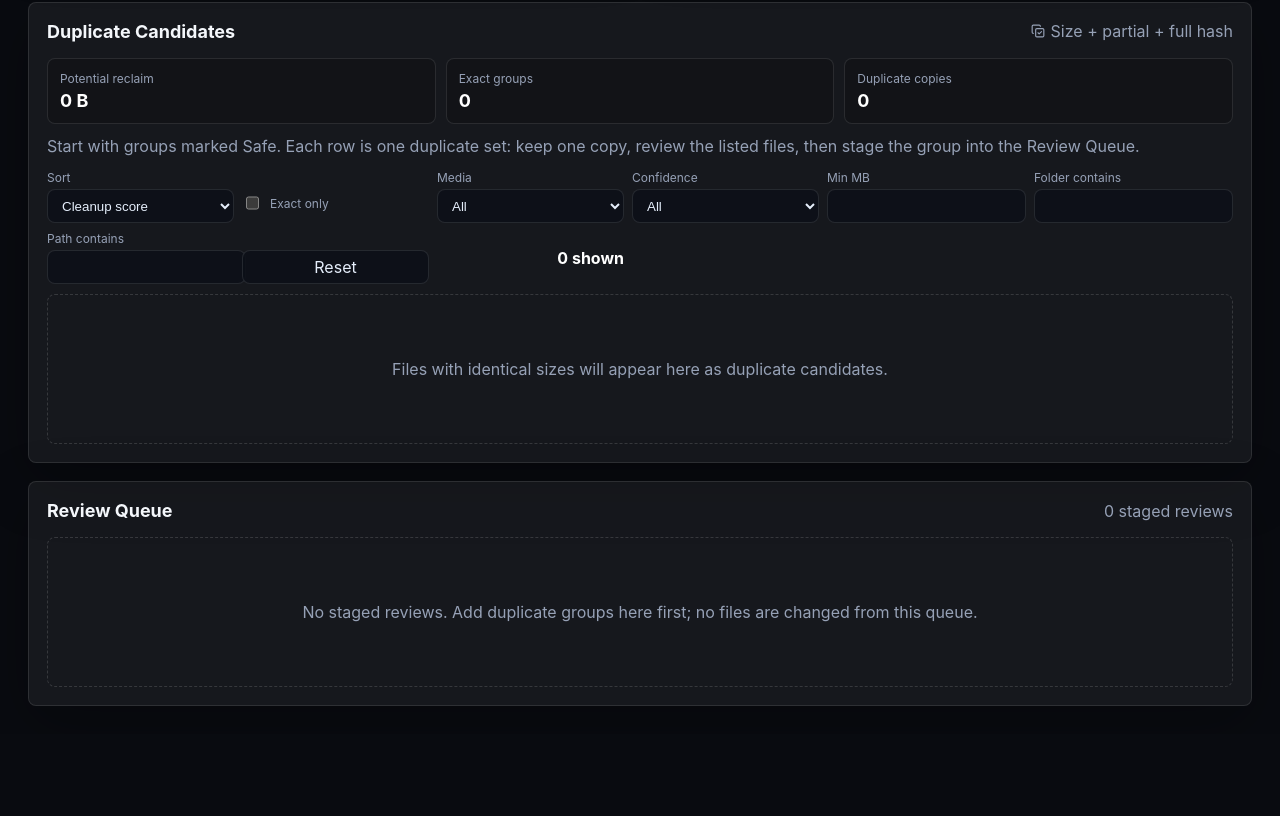
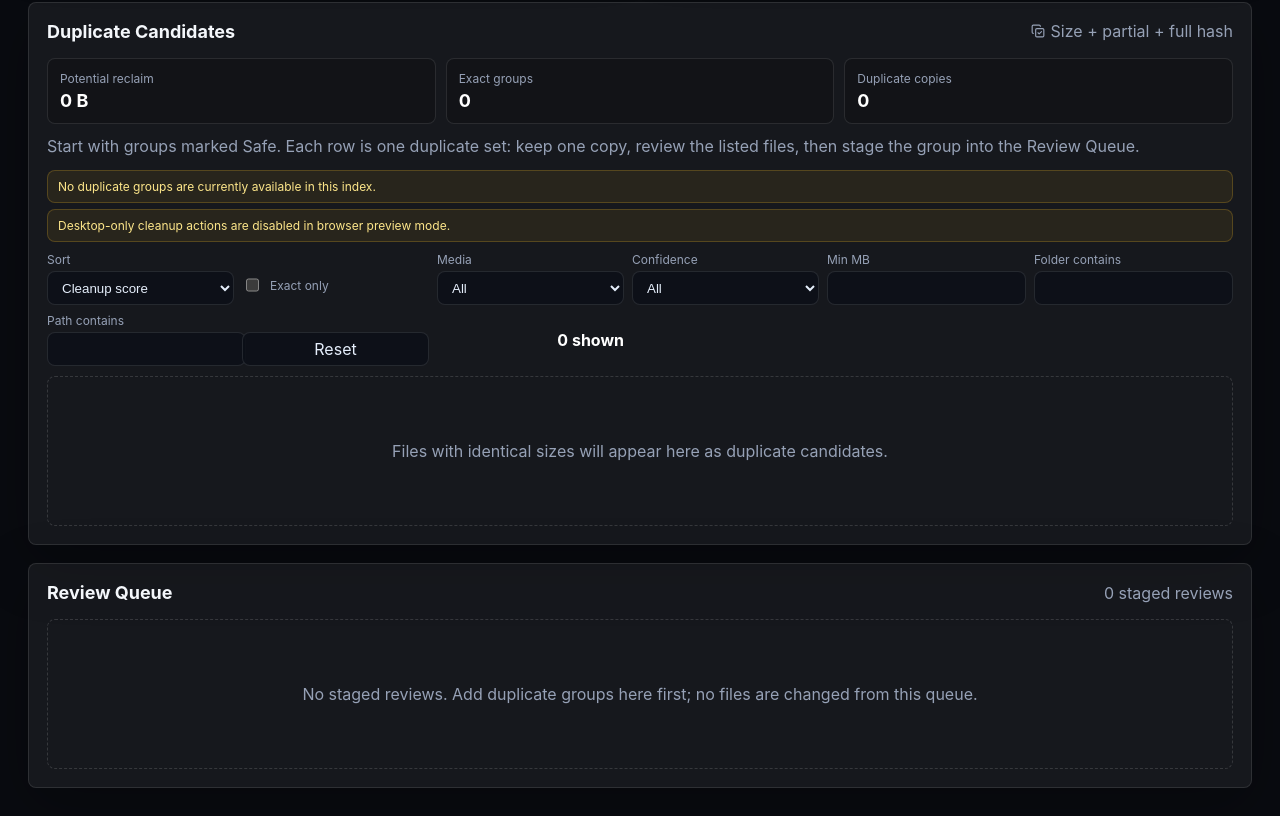
Before and after one commit to keiken-shin/birds-eye, a React (Vite) app in the folder frontend/: page / in a window 1280 px wide. Shown: the part 1916-2732 px from the top of the page. Before the commit the page ends 2650 px from the top, so only its background shows below. Built offline with nearby package versions, Linux system fonts and the light colour scheme.

Commit message:
test(ui): cover duplicate cleanup edge states

```diff
--- a/frontend/src/main.tsx
+++ b/frontend/src/main.tsx
@@ -208,6 +208,9 @@ function App() {
   }, [scan.folders]);
   const actionableStagedActions = useMemo(() => {
     return stagedActions.filter((action) => action.operation?.kind === "recycleFiles" && action.operation.removePaths.length > 0);
+  }, [stagedActions]);
+  const staleStagedDuplicateCount = useMemo(() => {
+    return stagedActions.filter((action) => action.operation?.kind === "recycleFiles" && action.evidence.some((item) => item.startsWith("Blocked:"))).length;
   }, [stagedActions]);
   const selectedDuplicateCandidate = useMemo(() => {
     return scan.duplicateCandidates.find((item) => item.id === selectedDuplicateGroup) ?? null;
@@ -973,6 +976,13 @@ function App() {
               <span><CopyCheck size={14} /> Size + partial + full hash</span>
             </div>
             <DuplicateSummary candidates={scan.duplicateCandidates} overlaps={scan.duplicateOverlaps} />
+            <DuplicateCleanupEdgeStates
+              duplicateCount={scan.duplicateCandidates.length}
+              nativeRuntime={nativeRuntime}
+              isWindowsRuntime={isWindowsRuntime}
+              staleStagedCount={staleStagedDuplicateCount}
+              runtimeMessage={runtimeMessage}
+            />
             <DuplicateReviewControls
               filters={duplicateFilters}
               resultCount={sortedDuplicateCandidates.length}
@@ -2268,6 +2278,38 @@ function DuplicateReviewControls({
   );
 }
 
+function DuplicateCleanupEdgeStates({
+  duplicateCount,
+  nativeRuntime,
+  isWindowsRuntime,
+  staleStagedCount,
+  runtimeMessage,
+}: {
+  duplicateCount: number;
+  nativeRuntime: boolean;
+  isWindowsRuntime: boolean;
+  staleStagedCount: number;
+  runtimeMessage: string;
+}) {
+  const states = [
+    duplicateCount === 0 ? "No duplicate groups are currently available in this index." : "",
+    !nativeRuntime ? "Desktop-only cleanup actions are disabled in browser preview mode." : "",
+    nativeRuntime && !isWindowsRuntime ? "Recycle Bin commits are currently implemented for Windows only." : "",
+    staleStagedCount > 0 ? `${formatCount(staleStagedCount)} staged duplicate cleanup ${staleStagedCount === 1 ? "item is" : "items are"} stale and blocked until refresh.` : "",
+    /permission|denied|locked|in use/i.test(runtimeMessage) ? runtimeMessage : "",
+  ].filter(Boolean);
+
+  if (states.length === 0) return null;
+
+  return (
+    <div className="duplicate-edge-states">
+      {states.map((state) => (
+        <span key={state}>{state}</span>
+      ))}
+    </div>
+  );
+}
+
 function FolderPairDuplicateSummary({
   overlaps,
   activePair,
--- a/frontend/src/styles.css
+++ b/frontend/src/styles.css
@@ -1389,6 +1389,21 @@ h2 {
   line-height: 1.5;
 }
 
+.duplicate-edge-states {
+  display: grid;
+  gap: 6px;
+  margin: 0 0 10px;
+}
+
+.duplicate-edge-states span {
+  border: 1px solid rgba(251, 191, 36, 0.22);
+  border-radius: 8px;
+  background: rgba(251, 191, 36, 0.08);
+  color: #fde68a;
+  font-size: 12px;
+  padding: 8px 10px;
+}
+
 .duplicate-review-controls {
   display: grid;
   grid-template-columns: repeat(4, minmax(120px, 1fr)) repeat(2, auto);
```
Also changed, not shown: 1 other file (tests, documents, lock files or other folders).
